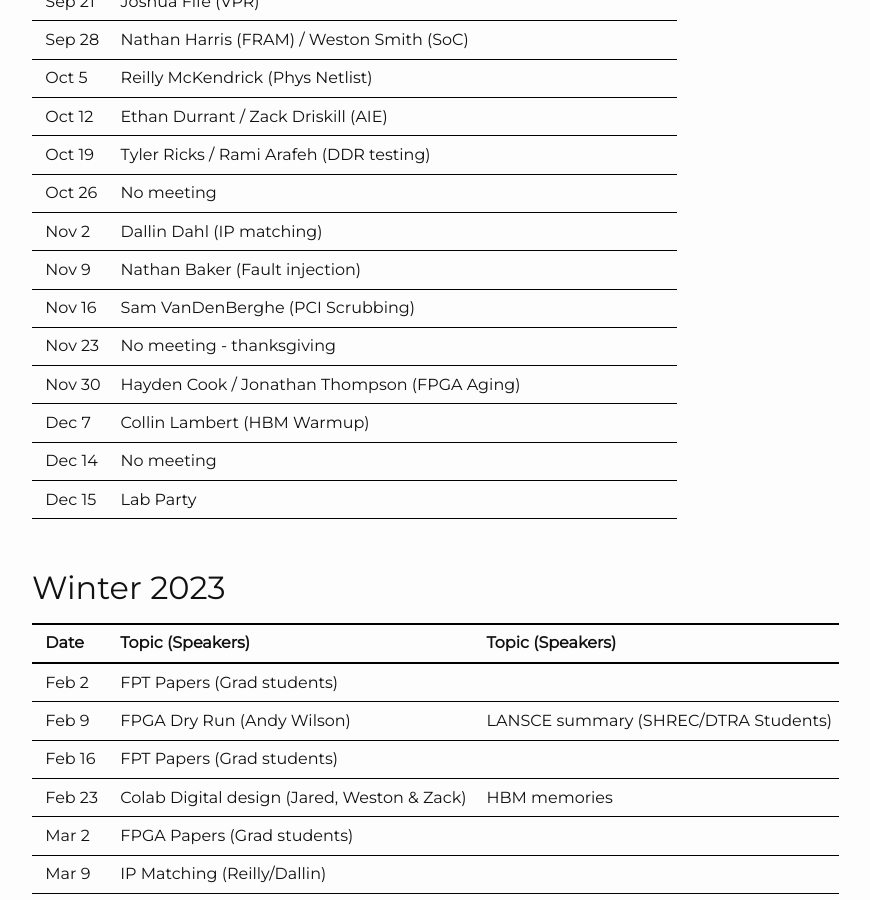
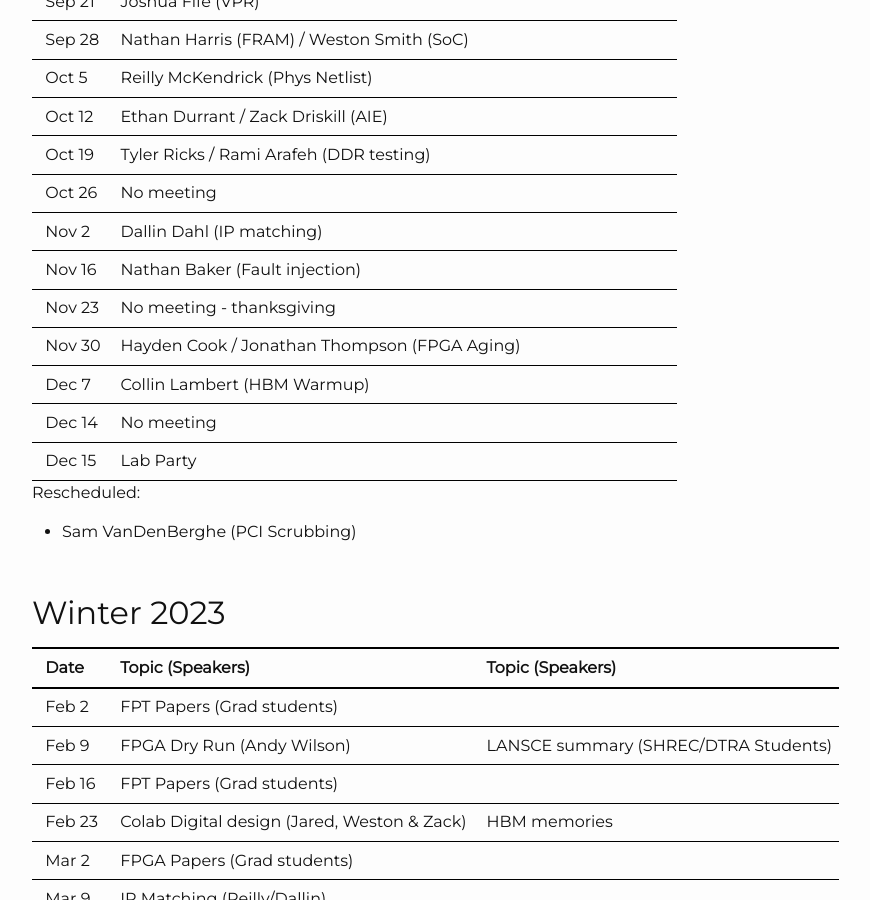
Before and after one commit to byuccl/byuccl.github.io, a Jekyll site: the page built from pages/schedule.md, in a window 1280 px wide and 900 px high, scrolled down 352 px. Shown: the whole window, without its empty margins (53-923 px from the left). Built offline with Jekyll 4.4.1, drawn with Linux system fonts in a browser that asks for light colours; nearby versions of some CDN libraries.

Commit message:
update schedule

```diff
--- a/pages/schedule.md
+++ b/pages/schedule.md
@@ -19,13 +19,15 @@ title: Schedule
 |Oct 19     | Tyler Ricks / Rami Arafeh (DDR testing)       |                           |
 |Oct 26     | No meeting                                    |                           |
 |Nov 2      | Dallin Dahl (IP matching)                     |                           |
-|Nov 9      | Nathan Baker (Fault injection)                |                           |
-|Nov 16     | Sam VanDenBerghe (PCI Scrubbing)              |                           |
+|Nov 16     | Nathan Baker (Fault injection)                |                           |
 |Nov 23     | No meeting - thanksgiving                     |                           |
 |Nov 30     | Hayden Cook / Jonathan Thompson (FPGA Aging)  |                           |
 |Dec 7      | Collin Lambert (HBM Warmup)                   |                           |
 |Dec 14     | No meeting                                    |                           |
 |Dec 15     | Lab Party                                     |                           |
+
+Rescheduled:
+* Sam VanDenBerghe (PCI Scrubbing)
 
 ## Winter 2023
 
```
